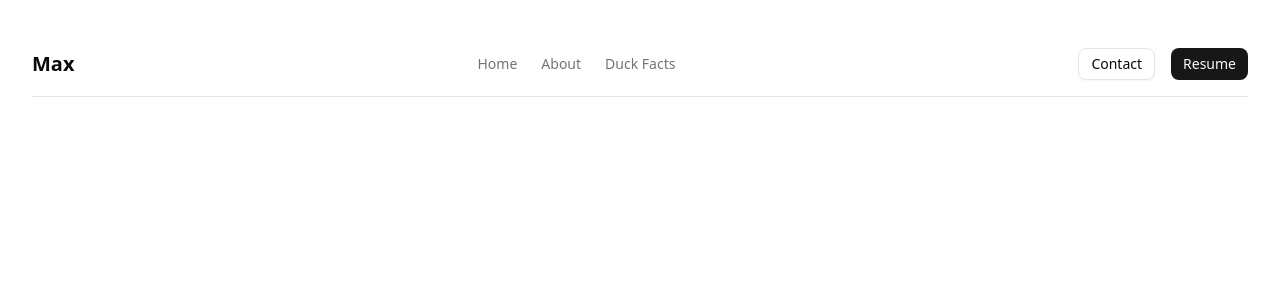
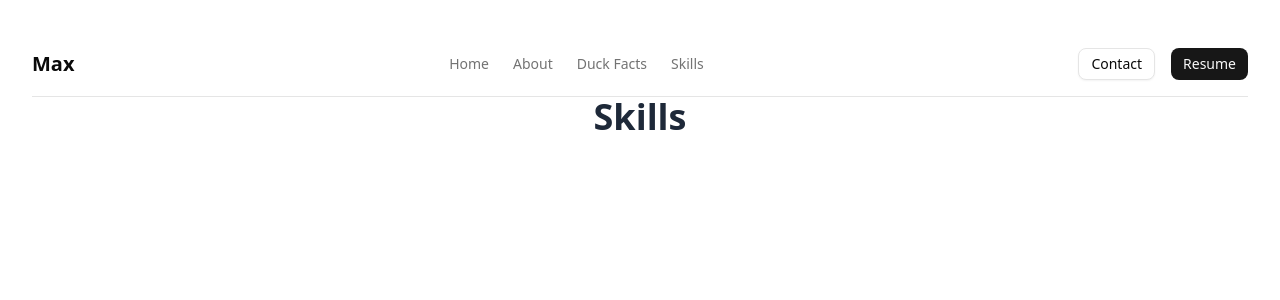
Before and after one commit to AlysonRTY/herewego, a React (Vite) app: page /skills in a window 1280 px wide. Shown: the top 300 px of the page. Built offline with nearby package versions, Linux system fonts and the light colour scheme.

Commit message:
Add Skills page and update Navigation; remove code in DuckFacts

```diff
--- a/src/App.tsx
+++ b/src/App.tsx
@@ -4,6 +4,7 @@ import Homepage from "./pages/Homepage";
 import AboutMe from "./pages/AboutMe";
 import Navigation from "./components/Navigation";
 import DuckFacts from "./pages/DuckFacts";
+import Skills from "./pages/Skills";
 
 function App() {
   return (
@@ -14,6 +15,7 @@ function App() {
           <Route index element={<Homepage />} />
           <Route path="aboutMe" element={<AboutMe />} />
           <Route path="duckFacts" element={<DuckFacts />} />
+          <Route path="skills" element={<Skills />} />
         </Routes>
       </BrowserRouter>
     </>
--- a/src/components/Navigation.tsx
+++ b/src/components/Navigation.tsx
@@ -6,6 +6,7 @@ export default function Navigation() {
     { href: "/", label: "Home" },
     { href: "/aboutMe", label: "About" },
     { href: "/duckFacts", label: "Duck Facts" },
+    { href: "/skills", label: "Skills" },
   ];
 
   return (
--- /dev/null
+++ b/src/pages/Skills.tsx
@@ -0,0 +1,9 @@
+export default function Skills() {
+  return (
+    <div className="min-h-screen bg-white dark:bg-slate-900">
+      <div className="max-w-6xl mx-auto">
+        <h1 className="text-4xl font-bold text-gray-800 mb-4">Skills</h1>
+      </div>
+    </div>
+  );
+}
```
Also changed, not shown: src/pages/DuckFacts.tsx (+0 -7 lines).
